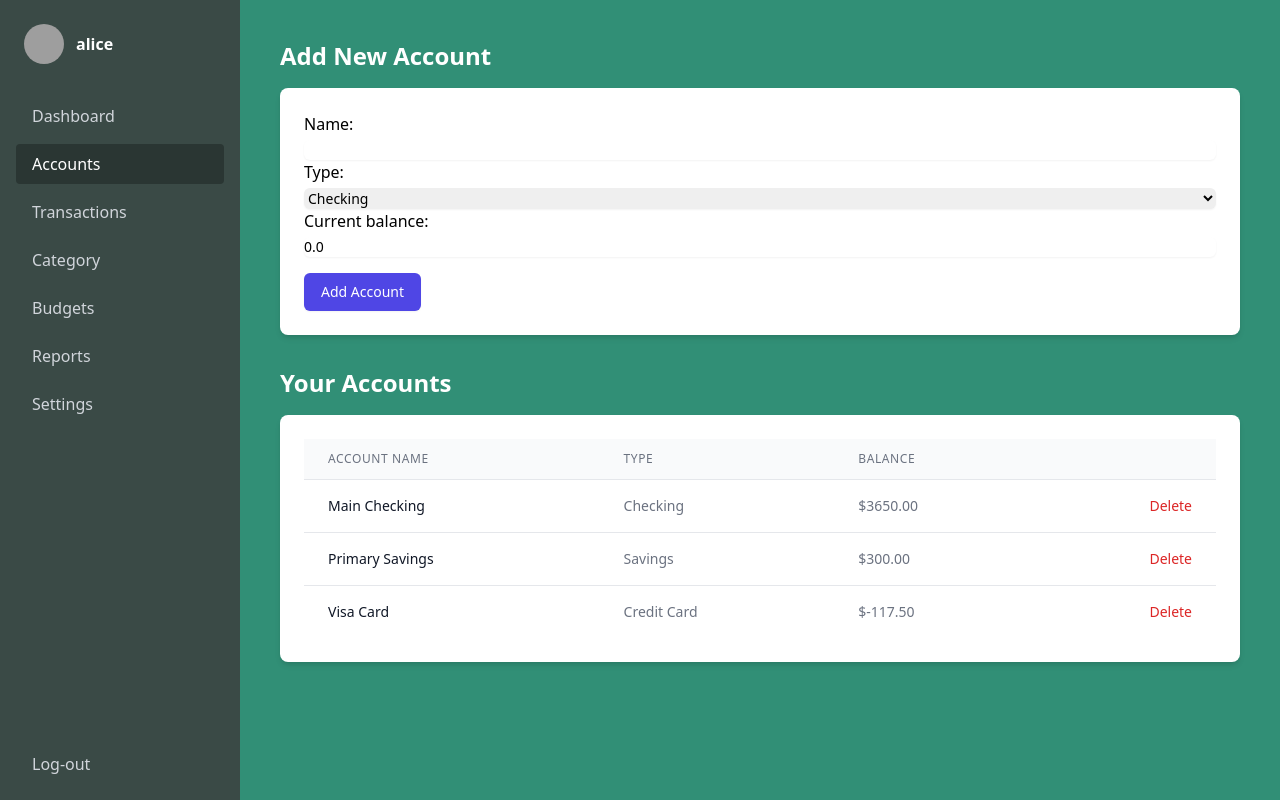
After one commit to Acidos-F/Financeo, a Django app: page /accounts/ in a window 1280 px wide. The commit adds this page. Run offline with Django 5.2, Linux system fonts and the light colour scheme; a user stored in the database is signed in; data comes from the database, SQL or seed files in the repository; some libraries are stand-ins or nearby versions; grey boxes are pictures that could not be loaded.

Commit message:
Added Accounts Page

```diff
--- /dev/null
+++ b/Financeo/finance/forms.py
@@ -0,0 +1,12 @@
+from django import forms
+from .models import Account
+
+class AccountForm(forms.ModelForm):
+    class Meta:
+        model = Account
+        fields = ['name', 'type', 'current_balance']
+        widgets = {
+            'name': forms.TextInput(attrs={'class': 'mt-1 block w-full rounded-md border-gray-300 shadow-sm focus:border-indigo-500 focus:ring-indigo-500 sm:text-sm'}),
+            'type': forms.Select(attrs={'class': 'mt-1 block w-full rounded-md border-gray-300 shadow-sm focus:border-indigo-500 focus:ring-indigo-500 sm:text-sm'}),
+            'current_balance': forms.NumberInput(attrs={'class': 'mt-1 block w-full rounded-md border-gray-300 shadow-sm focus:border-indigo-500 focus:ring-indigo-500 sm:text-sm'}),
+        }
--- /dev/null
+++ b/Financeo/finance/templates/finance/accounts.html
@@ -0,0 +1,91 @@
+{% load static tailwind_tags %}
+<!DOCTYPE html>
+<html lang="en">
+<head>
+    <meta charset="UTF-8">
+    <meta name="viewport" content="width=device-width, initial-scale=1.0">
+    <title>Financial Accounts</title>
+    {% tailwind_css %}
+</head>
+<body class="bg-[#318f76]">
+
+    <div class="flex min-h-screen">
+        <aside class="w-60 bg-[#3a4a46] text-gray-300 flex flex-col">
+            <div class="flex items-center p-6">
+                <img src="{{ user.profile.profile_picture.url }}" alt="Profile Picture" class="w-10 h-10 rounded-full mr-3">
+                <span class="font-semibold text-white">{{ user.username }}</span>
+            </div>
+
+            <nav class="flex-1 px-4 py-2 space-y-2">
+                <a href="{% url 'dashboard' %}" class="block py-2 px-4 rounded hover:bg-[#2a3633]/50">Dashboard</a>
+                <a href="{% url 'accounts' %}" class="block py-2 px-4 rounded bg-[#2a3633] text-white font-medium">Accounts</a>
+                <a href="#" class="block py-2 px-4 rounded hover:bg-[#2a3633]/50">Transactions</a>
+                <a href="#" class="block py-2 px-4 rounded hover:bg-[#2a3633]/50">Category</a>
+                <a href="#" class="block py-2 px-4 rounded hover:bg-[#2a3633]/50">Budgets</a>
+                <a href="{% url 'reports' %}" class="block py-2 px-4 rounded hover:bg-[#2a3633]/50">Reports</a>
+                <a href="{% url 'settings' %}" class="block py-2 px-4 rounded hover:bg-[#2a3633]/50">Settings</a>
+            </nav>
+
+            <div class="p-4">
+                <a href="{% url 'logout' %}" class="block py-2 px-4 rounded hover:bg-[#2a3633]/50">Log-out</a>
+            </div>
+        </aside>
+
+        <main class="flex-1 p-10">
+            <div class="mb-8">
+                <h2 class="text-2xl font-bold text-white mb-4">Add New Account</h2>
+                <form method="post" class="bg-white p-6 rounded-lg shadow-md">
+                    {% csrf_token %}
+                    <input type="hidden" name="action" value="create">
+                    {{ form.as_p }}
+                    <div class="mt-4">
+                        <button type="submit" class="inline-flex justify-center py-2 px-4 border border-transparent shadow-sm text-sm font-medium rounded-md text-white bg-indigo-600 hover:bg-indigo-700 focus:outline-none focus:ring-2 focus:ring-offset-2 focus:ring-indigo-500">
+                            Add Account
+                        </button>
+                    </div>
+                </form>
+            </div>
+
+            <div>
+                <h2 class="text-2xl font-bold text-white mb-4">Your Accounts</h2>
+                <div class="bg-white p-6 rounded-lg shadow-md">
+                    <table class="min-w-full divide-y divide-gray-200">
+                        <thead class="bg-gray-50">
+                            <tr>
+                                <th scope="col" class="px-6 py-3 text-left text-xs font-medium text-gray-500 uppercase tracking-wider">Account Name</th>
+                                <th scope="col" class="px-6 py-3 text-left text-xs font-medium text-gray-500 uppercase tracking-wider">Type</th>
+                                <th scope="col" class="px-6 py-3 text-left text-xs font-medium text-gray-500 uppercase tracking-wider">Balance</th>
+                                <th scope="col" class="relative px-6 py-3">
+                                    <span class="sr-only">Delete</span>
+                                </th>
+                            </tr>
+                        </thead>
+                        <tbody class="bg-white divide-y divide-gray-200">
+                            {% for account in accounts %}
+                                <tr>
+                                    <td class="px-6 py-4 whitespace-nowrap text-sm font-medium text-gray-900">{{ account.name }}</td>
+                                    <td class="px-6 py-4 whitespace-nowrap text-sm text-gray-500">{{ account.get_type_display }}</td>
+                                    <td class="px-6 py-4 whitespace-nowrap text-sm text-gray-500">${{ account.current_balance|floatformat:2 }}</td>
+                                    <td class="px-6 py-4 whitespace-nowrap text-right text-sm font-medium">
+                                        <form method="post" class="inline">
+                                            {% csrf_token %}
+                                            <input type="hidden" name="action" value="delete">
+                                            <input type="hidden" name="account_id" value="{{ account.id }}">
+                                            <button type="submit" class="text-red-600 hover:text-red-900">Delete</button>
+                                        </form>
+                                    </td>
+                                </tr>
+                            {% empty %}
+                                <tr>
+                                    <td colspan="4" class="px-6 py-4 whitespace-nowrap text-sm text-gray-500 text-center">No accounts found.</td>
+                                </tr>
+                            {% endfor %}
+                        </tbody>
+                    </table>
+                </div>
+            </div>
+        </main>
+    </div>
+
+</body>
+</html>
--- a/Financeo/finance/templates/finance/dashboard.html
+++ b/Financeo/finance/templates/finance/dashboard.html
@@ -18,7 +18,7 @@
 
             <nav class="flex-1 px-4 py-2 space-y-2">
                 <a href="{% url 'dashboard' %}" class="block py-2 px-4 rounded bg-[#2a3633] text-white font-medium">Dashboard</a>
-                <a href="#" class="block py-2 px-4 rounded hover:bg-[#2a3633]/50">Accounts</a>
+                <a href="{% url 'accounts' %}" class="block py-2 px-4 rounded hover:bg-[#2a3633]/50">Accounts</a>
                 <a href="#" class="block py-2 px-4 rounded hover:bg-[#2a3633]/50">Transactions</a>
                 <a href="#" class="block py-2 px-4 rounded hover:bg-[#2a3633]/50">Category</a>
                 <a href="#" class="block py-2 px-4 rounded hover:bg-[#2a3633]/50">Budgets</a>
--- a/Financeo/finance/urls.py
+++ b/Financeo/finance/urls.py
@@ -3,4 +3,5 @@ from . import views
 
 urlpatterns = [
     path('', views.dashboard_view, name='dashboard'),
+    path('accounts/', views.accounts_view, name='accounts'),
 ]
--- a/Financeo/finance/views.py
+++ b/Financeo/finance/views.py
@@ -1,7 +1,8 @@
-from django.shortcuts import render
+from django.shortcuts import render, redirect
 from django.contrib.auth.decorators import login_required
 from django.db.models import Sum, F
-from finance.models import Transaction, Account, Category
+from finance.models import Transaction, Account, Category, AccountType
+from .forms import AccountForm
 from django.utils import timezone
 from datetime import timedelta
 
@@ -47,3 +48,27 @@ def dashboard_view(request):
     }
 
     return render(request, 'finance/dashboard.html', context)
+
+@login_required
+def accounts_view(request):
+    if request.method == 'POST':
+        action = request.POST.get('action')
+        if action == 'create':
+            form = AccountForm(request.POST)
+            if form.is_valid():
+                account = form.save(commit=False)
+                account.user = request.user
+                account.save()
+        elif action == 'delete':
+            account_id = request.POST.get('account_id')
+            Account.objects.filter(id=account_id, user=request.user).delete()
+        return redirect('accounts')
+
+    accounts = Account.objects.filter(user=request.user)
+    form = AccountForm()
+
+    context = {
+        'accounts': accounts,
+        'form': form,
+    }
+    return render(request, 'finance/accounts.html', context)
--- a/Financeo/reports/templates/reports/reports.html
+++ b/Financeo/reports/templates/reports/reports.html
@@ -18,7 +18,7 @@
 
             <nav class="flex-1 px-4 py-2 space-y-2">
                 <a href="{% url 'dashboard' %}" class="block py-2 px-4 rounded hover:bg-[#2a3633]/50">Dashboard</a>
-                <a href="#" class="block py-2 px-4 rounded hover:bg-[#2a3633]/50">Accounts</a>
+                <a href="{% url 'accounts' %}" class="block py-2 px-4 rounded hover:bg-[#2a3633]/50">Accounts</a>
                 <a href="#" class="block py-2 px-4 rounded hover:bg-[#2a3633]/50">Transactions</a>
                 <a href="#" class="block py-2 px-4 rounded hover:bg-[#2a3633]/50">Category</a>
                 <a href="#" class="block py-2 px-4 rounded hover:bg-[#2a3633]/50">Budgets</a>
--- a/Financeo/settings/templates/settings/settings.html
+++ b/Financeo/settings/templates/settings/settings.html
@@ -18,7 +18,7 @@
 
             <nav class="flex-1 px-4 py-2 space-y-2">
                 <a href="{% url 'dashboard' %}" class="block py-2 px-4 rounded hover:bg-[#2a3633]/50">Dashboard</a>
-                <a href="#" class="block py-2 px-4 rounded hover:bg-[#2a3633]/50">Accounts</a>
+                <a href="{% url 'accounts' %}" class="block py-2 px-4 rounded hover:bg-[#2a3633]/50">Accounts</a>
                 <a href="#" class="block py-2 px-4 rounded hover:bg-[#2a3633]/50">Transactions</a>
                 <a href="#" class="block py-2 px-4 rounded hover:bg-[#2a3633]/50">Category</a>
                 <a href="#" class="block py-2 px-4 rounded hover:bg-[#2a3633]/50">Budgets</a>
```
